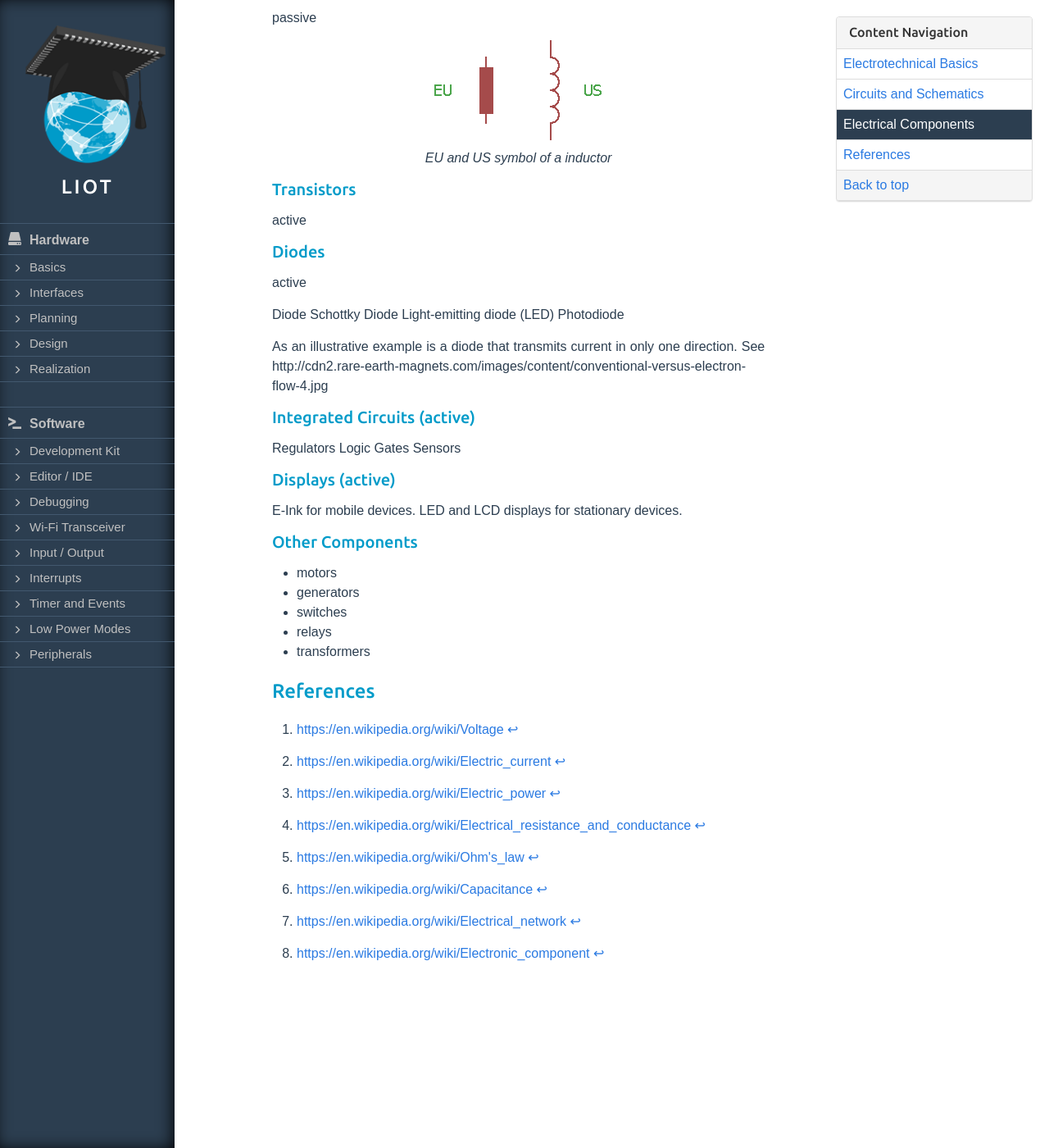
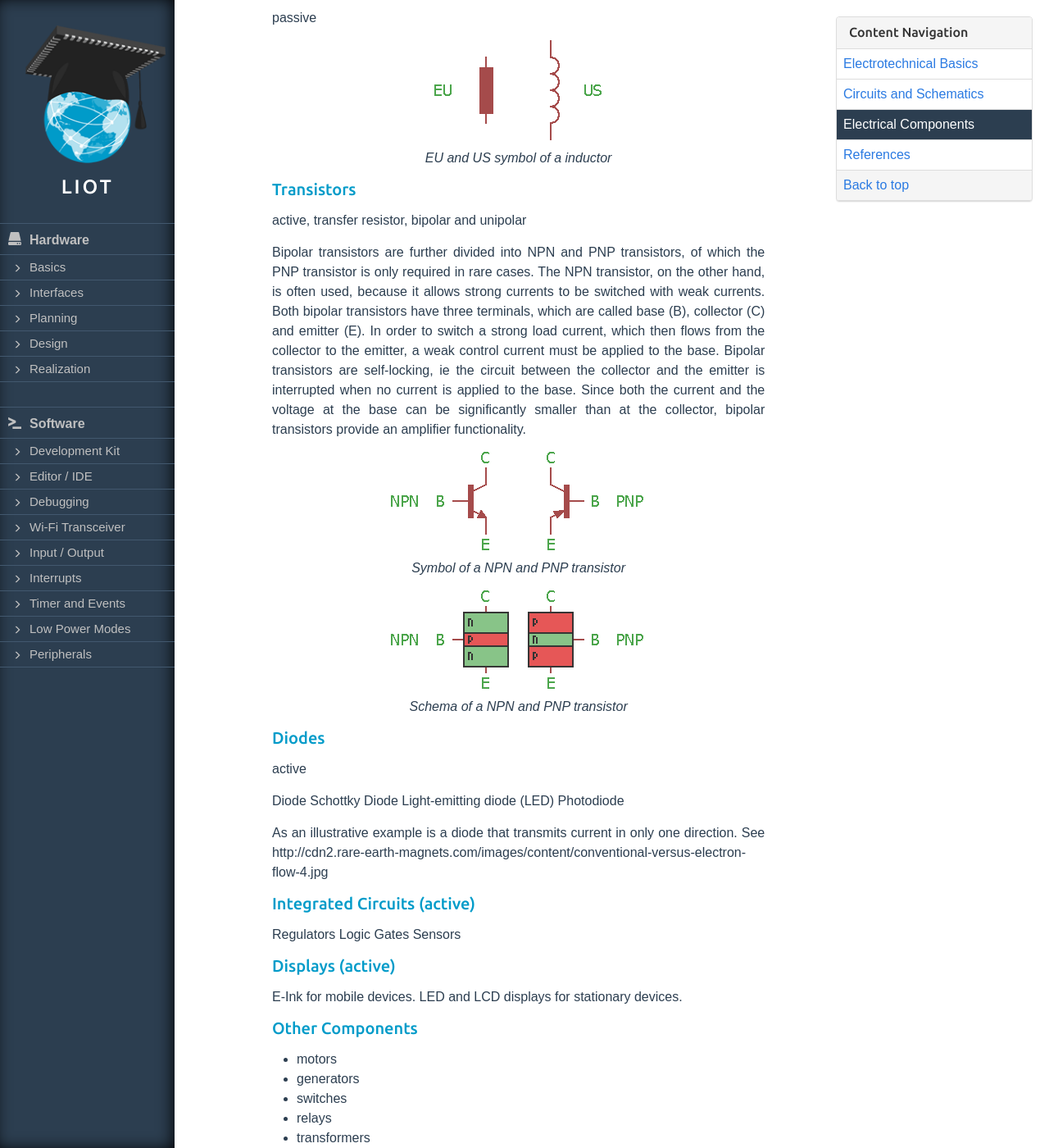
Before and after one commit to learn-internet-of-things/learn-internet-of-things.github.io, a Jekyll site: the page built from page/hardware/01-basics.md, in a window 1280 px wide and 1400 px high, scrolled down 3807 px. Shown: the whole window at 82% size. Built offline with Jekyll 4.4.1, drawn with Linux system fonts in a browser that asks for light colours; nearby versions of some CDN libraries; formulas are drawn with MathJax 3.

Commit message:
Add bipolar transistors to electrical components

```diff
--- a/page/hardware/01-basics.md
+++ b/page/hardware/01-basics.md
@@ -173,7 +173,20 @@ passive
 
 ### Transistors
 
-active
+active, transfer resistor, bipolar and unipolar
+
+Bipolar transistors are further divided into NPN and PNP transistors, of which the PNP transistor is only required in rare cases.
+The NPN transistor, on the other hand, is often used, because it allows strong currents to be switched with weak currents.
+Both bipolar transistors have three terminals, which are called base (B), collector (C) and emitter (E).
+In order to switch a strong load current, which then flows from the collector to the emitter, a weak control current must be applied to the base.
+Bipolar transistors are self-locking, ie the circuit between the collector and the emitter is interrupted when no current is applied to the base.
+Since both the current and the voltage at the base can be significantly smaller than at the collector, bipolar transistors provide an amplifier functionality.
+
+![Bipolar Transistor Symbol](/media/hardware/basics/bipolartransistor-symbol.png)
+*Symbol of a NPN and PNP transistor*
+
+![Bipolar Transistor Schema](/media/hardware/basics/bipolartransistor-schema.png)
+*Schema of a NPN and PNP transistor*
 
 ### Diodes
 
```
Also changed, not shown: media/hardware/basics/bipolartransistor-schema.png (added), media/hardware/basics/bipolartransistor-symbol.png (added).
